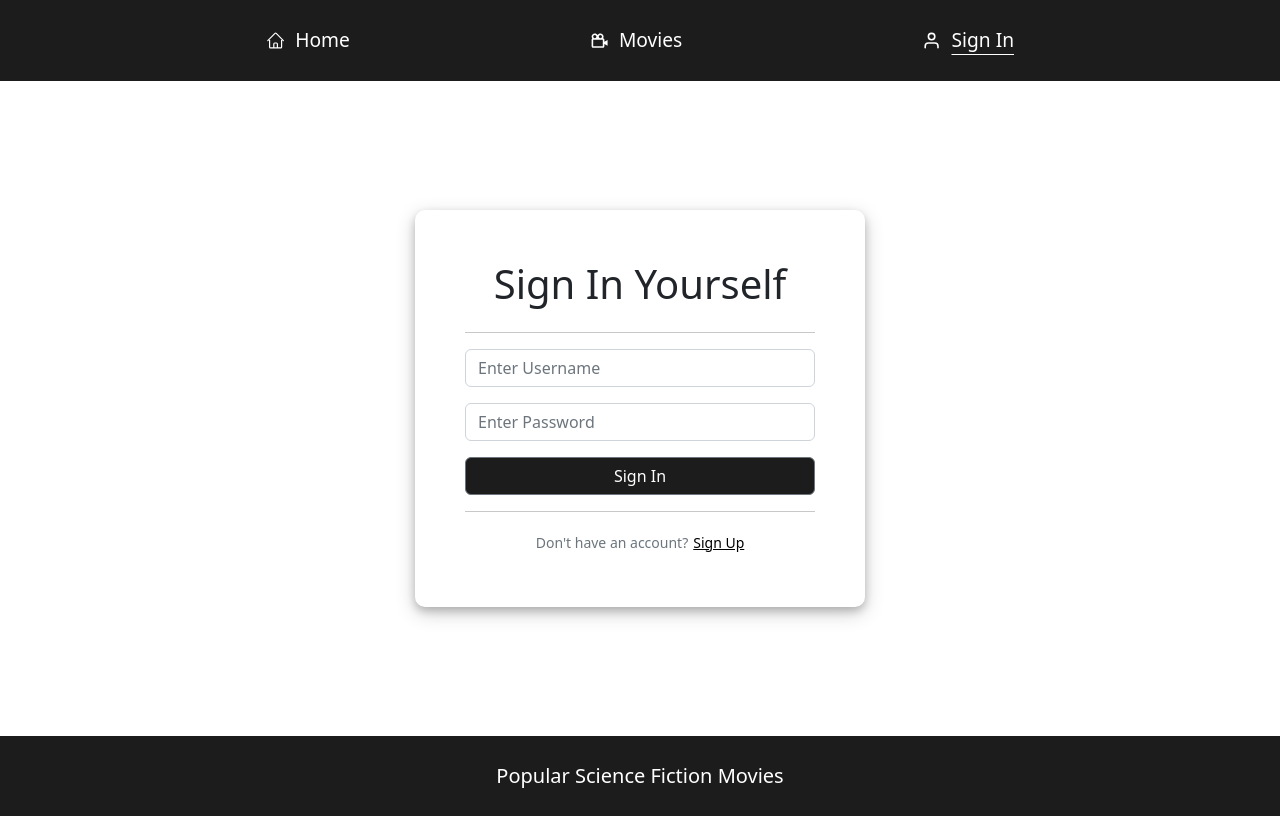
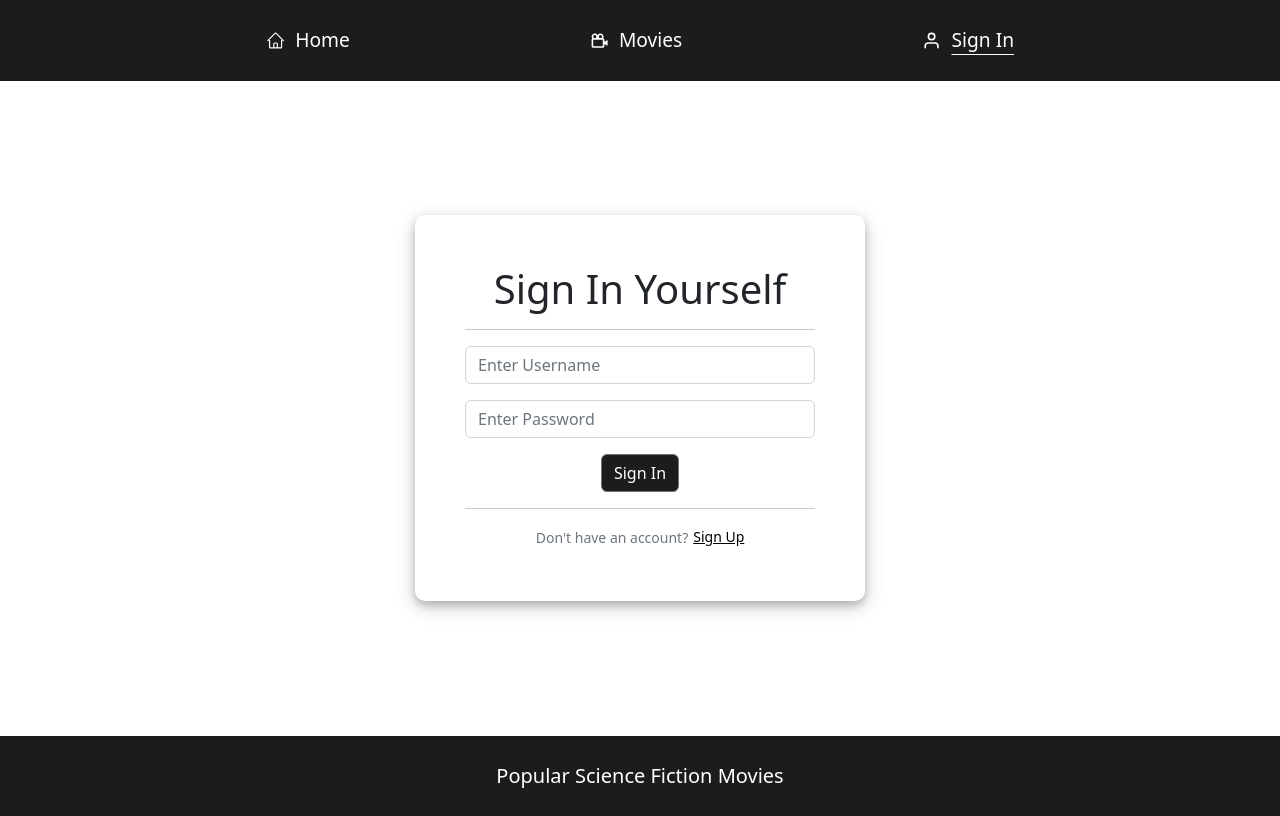
Before and after one commit to himanshuverma544/Sci-Flix-Movie-App, a React (Vite) app: page /#/authentication in a window 1280 px wide. Built offline with nearby package versions, Linux system fonts and the light colour scheme.

Commit message:
rm: removed the flex and the flex column

```diff
--- a/src/App.css
+++ b/src/App.css
@@ -254,8 +254,6 @@ footer {
 .auth-form {
   max-width: 450px;
   width: 95%;
-  display: flex;
-  flex-direction: column;
   text-align: center;
   padding: calc(1.5625vw + 30px);
   border-radius: 10px;
```
